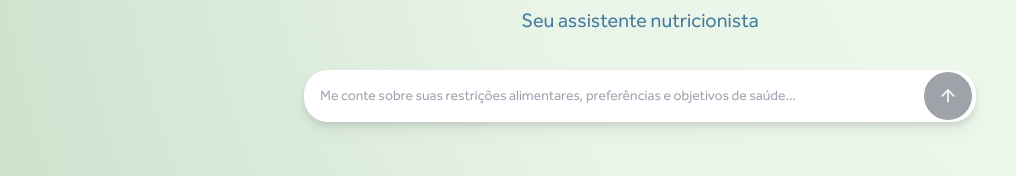
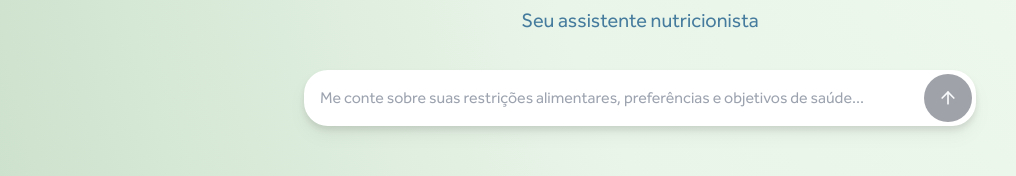
Before and after one commit to ramou1/nutribot, a Next.js app: page / in a window 1280 px wide. Shown: the part 218-394 px from the top of the page, without its empty margins (0-1016 px from the left). Built offline with nearby package versions, Linux system fonts and the light colour scheme.

Commit message:
fixing input and header font size

```diff
--- a/app/page.tsx
+++ b/app/page.tsx
@@ -50,7 +50,7 @@ export default function Page() {
         <header className="w-full">
           <div className="w-full px-4 h-16 flex items-center justify-between">
             <h1
-              className="text-xl font-bold cursor-pointer hover:opacity-80 text-[#1d3557]"
+              className="text-2xl font-bold cursor-pointer hover:opacity-80 text-[#1d3557]"
               onClick={handleNewChat}
             >
               NutriBot
--- a/components/send-message-form.tsx
+++ b/components/send-message-form.tsx
@@ -47,14 +47,14 @@ export default function SendMessageForm({
             }
           }}
           className={cn(
-            "drop-shadow-lg w-full text-sm bg-white rounded-3xl border-0 p-4 pr-16 mb-4",
+            "drop-shadow-lg w-full text-base bg-white rounded-3xl border-0 p-4 pr-16 mb-4",
             "resize-none focus-visible:outline-none"
           )}
         />
         <Button
           disabled={isThinking || !message.trim()}
           type="submit"
-          className="absolute right-1 top-0.5 h-12 w-12 p-0 rounded-full flex items-center justify-center"
+          className="absolute right-1 top-1 h-12 w-12 p-0 rounded-full flex items-center justify-center"
         >
           <ArrowUp className="h-5 w-5" />
         </Button>
```
